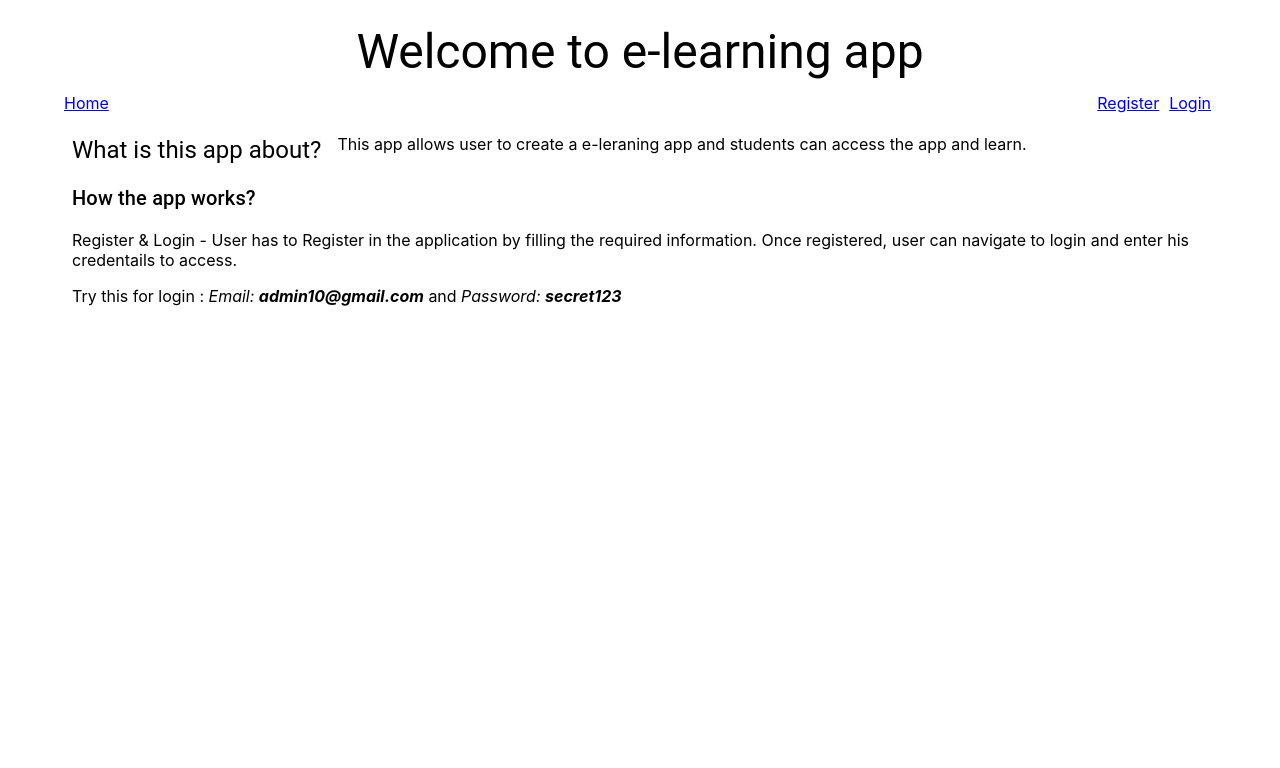
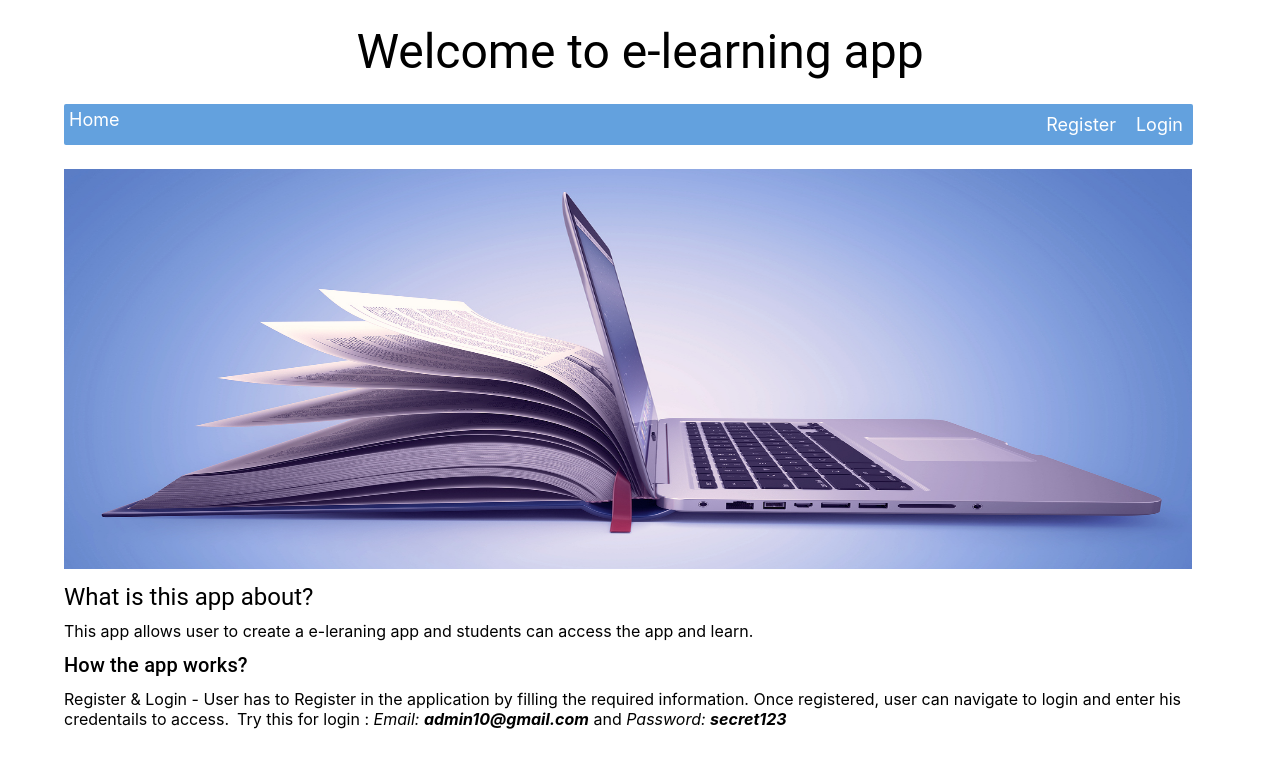
Before and after one commit to Shruthi-SP/e-learning-app, a React (Create React App) app: page / in a window 1280 px wide. Shown: the top 768 px of the page. Built offline with nearby package versions, Linux system fonts and the light colour scheme.

Commit message:
added home page and fixed errors

```diff
--- a/src/App.js
+++ b/src/App.js
@@ -6,7 +6,7 @@ function App(props) {
   return (
     <div >
       <Container>
-        <Typography variant="h3" sx={{mt:3 , textAlign:'center'}}>Welcome to e-learning app</Typography>
+        <Typography variant="h3" sx={{mt:3, mb:3 , textAlign:'center'}}>Welcome to e-learning app</Typography>
         <Navbar />
       </Container>
     </div>
--- a/src/components/Navbar.js
+++ b/src/components/Navbar.js
@@ -1,12 +1,11 @@
 import { useEffect, useState } from "react"
-import { useDispatch } from "react-redux"
+import { useDispatch, useSelector } from "react-redux"
 import { Link, Route } from "react-router-dom"
 import { asyncGetUser, removeUser } from "../actions/usersAction"
-import Register from "./admin/Register"
 import Login from "./admin/Login"
 import PrivateRoute from "./helper/PrivateRoute"
 import Account from "./admin/Account"
-import { Grid } from "@mui/material"
+import { Grid, Box } from "@mui/material"
 import Swal from "sweetalert2"
 import { withRouter } from "react-router-dom"
 import AddAdmin from "./admin/AddAdmin"
@@ -16,25 +15,27 @@ const Navbar = (props) => {
     const [userLoggedIn, setUserLoggedIn] = useState(false)
     const [admin, setAdmin] = useState(false)
 
+    const user = useSelector(state => {
+        return state.user
+    })
+    console.log('navbar', userLoggedIn, admin, user)
+    useEffect(() => {
+        if (Object.keys(user).length > 0) {
+            setUserLoggedIn(true)
+            if (user.role === 'admin') {
+                setAdmin(true)
+            }
+        }
+    }, [user])
+
     const dispatch = useDispatch()
 
-    const handleLoggedIn = () => {
-        setUserLoggedIn(true)
-    }
-    const handleAdmin = () => {
-        setAdmin(true)
-    }
-    const getData = (obj) => {
-        if (obj.role === 'admin') {
-            handleAdmin()
-        }
-        handleLoggedIn()
-    }
     useEffect(() => {
         if (localStorage.token) {
-            dispatch(asyncGetUser(getData))
+            dispatch(asyncGetUser())
         }
     }, [])
+
     const handleLogout = () => {
         localStorage.clear()
         dispatch(removeUser())
@@ -47,35 +48,47 @@ const Navbar = (props) => {
             text: 'successfully logged out',
             footer: ''
         })
+        setUserLoggedIn(false)
+        setAdmin(false)
     }
 
     return (
         <div>
+            {/* <div style={{ borderRadius: '2px', backgroundColor: '#63A1DE', width: '98%' }}> */}
             {
-                userLoggedIn ? <div>
-                    <Grid container direction="row" sx={{ mt: 1, mb: 1 }}>
+                userLoggedIn ?
+                    <Grid container direction="row" sx={{ mt: 1, mb: 1 }} style={{ borderRadius: '2px', backgroundColor: '#63A1DE', width: '98%' }}>
+
+                        <Grid item xs sx={{ display: "flex", justifyContent: "flex-start", }} >
+                            <Link style={{ margin: '5px', textDecoration: 'none', fontSize: '18px', color: 'white' }} to='/admin/account'>Account</Link>
+                        </Grid>
+
+                        <Grid item xs sx={{ display: "flex", justifyContent: "flex-end" }}>
+                            <Link style={{ margin: '5px', justifyContent: 'end', textDecoration: 'none', fontSize: '18px', color: 'white' }} to='/' onClick={handleLogout}>Logout</Link>
+                        </Grid>
+
+                    </Grid> : <Grid container direction="row" sx={{ mt: 1, mb: 1 }} style={{ borderRadius: '2px', backgroundColor: '#63A1DE', width: '98%' }}>
+
                         <Grid item xs sx={{ display: "flex", justifyContent: "flex-start", }}>
-                            <Link style={{ margin: '5px' }} to='/admin/account'>Account</Link>
+                            <Link style={{ margin: '5px', textDecoration: 'none', fontSize: '18px', color: 'white' }} to='/'>Home</Link>
                         </Grid>
-                        <Grid item xs sx={{ display: "flex", justifyContent: "flex-end" }}>
-                            <Link style={{ margin: '5px', justifyContent: 'end' }} to='#' onClick={handleLogout}>Logout</Link>
+
+                        <Grid item sx={{ display: "flex", justifyContent: "flex-end" }}>
+
+                            <Link style={{ margin: '10px', justifyContent: 'end', textDecoration: 'none', fontSize: '18px', color: 'white' }} to='/admin/register'> Register</Link>
+
+                            <Link style={{ margin: '10px', justifyContent: 'end', textDecoration: 'none', fontSize: '18px', color: 'white' }} to='/admin/login'>Login</Link>
+
                         </Grid>
+
                     </Grid>
-                </div> : <Grid container direction="row" sx={{ mt: 1, mb: 1 }}>
-                    <Grid item xs sx={{ display: "flex", justifyContent: "flex-start", }}>
-                        <Link style={{ margin: '5px', marginLeft:'0px' }} to='#'>Home</Link>
-                    </Grid>
-                    <Grid item sx={{ display: "flex", justifyContent: "flex-end" }}>
-                        <Link style={{ margin: '5px', justifyContent: 'end' }} to='/admin/register'> Register</Link>
-                        <Link style={{ margin: '5px', justifyContent: 'end' }} to='/admin/login'>Login</Link>
-                    </Grid>
+            }
+            {/* </div> */}
 
-                </Grid>
-            }
             <Route path='/' exact component={Home}></Route>
             <Route path='/admin/register' component={AddAdmin}></Route>
             <Route path='/admin/login' render={(props) => {
-                return <Login {...props} getData={getData} />
+                return <Login {...props} />
             }}></Route>
             <PrivateRoute path='/admin/account' component={Account} />
         </div>
--- a/src/components/admin/Account.js
+++ b/src/components/admin/Account.js
@@ -5,7 +5,6 @@ import ModalAdmin from "./ModalAdmin"
 
 const Account = (props) => {
 
-    const [edit, setEdit] = useState(false)
     const [open, setOpen] = useState(false)
 
     const handleClose = () => {
@@ -17,8 +16,6 @@ const Account = (props) => {
     })
 
     const handleUpdate = () => {
-        console.log('clicked', user)
-        setEdit(!edit)
         setOpen(true)
     }
 
@@ -31,7 +28,6 @@ const Account = (props) => {
                 <p>Academy Name: <b>{user.academy.name}</b></p>
                 <p>Academy Website: <b>{user.academy.website}</b></p>
                 <Button variant="contained" size="small" onClick={handleUpdate}>Update</Button>
-                {/* {edit && <EditAdmin handleUpdate={handleUpdate} user={user} /> } */}
                 {open && <ModalAdmin user={user} handleClose={handleClose} open={open} />}
             </>}
         </div>
--- a/src/components/admin/AddAdmin.js
+++ b/src/components/admin/AddAdmin.js
@@ -15,7 +15,7 @@ const AddAdmin = (props) => {
     }
 
     return (
-        <div style={{ width:'300px', margin:'auto', padding:'10px', textAlign: 'center', border: '1px solid grey', borderRadius:'10px'}}>
+        <div style={{ width:'300px', margin:'20px auto', padding:'10px', textAlign: 'center', border: '1px solid rgba(0, 0, 0, 0.1)', borderRadius:'10px'}}>
             <Typography variant="h5" sx={{m: 1}}>Admin Register</Typography>
             <RegisterForm formSubmission={formSubmission} />
         </div>
--- a/src/components/admin/Home.js
+++ b/src/components/admin/Home.js
@@ -3,13 +3,13 @@ import { Grid, Typography } from "@mui/material"
 const Home = (props) => {
 
     return (
-        <Grid container>
-            {/* <img src='bill.png' alt='' width='350px' height='350px' /> */}
-            <Typography variant="h5" sx={{ m: 1 }}>What is this app about?</Typography>
-            <Typography variant="body" sx={{ m: 1 }}>This app allows user to create a e-leraning app and students can access the app and learn.</Typography>
-            <Typography variant="h6" sx={{ m: 1 }}>How the app works?</Typography>
-            <Typography variant="body" sx={{ m: 1 }}>  Register & Login - User has to Register in the application by filling the required information. Once registered, user can navigate to login and enter his credentails to access.</Typography>
-            <Typography variant="body" sx={{ m: 1 }}>Try this for login : <em>Email: <strong>admin10@gmail.com</strong></em> and <em>Password: <b>secret123</b></em></Typography>
+        <Grid sx={{m:3, ml: 0}}>
+            <img src='el.png' alt='' width='100%' height='400px' />
+            <Typography variant="h5" sx={{ m: 1, ml: 0 }}>What is this app about?</Typography>
+            <Typography variant="body" sx={{ m: 1, ml: 0 }}>This app allows user to create a e-leraning app and students can access the app and learn.</Typography>
+            <Typography variant="h6" sx={{ m: 1, ml: 0 }}>How the app works?</Typography>
+            <Typography variant="body" sx={{ m: 1, ml: 0 }}>  Register & Login - User has to Register in the application by filling the required information. Once registered, user can navigate to login and enter his credentails to access.</Typography>
+            <Typography variant="body" sx={{ m: 1, ml: 0 }}>Try this for login : <em>Email: <strong>admin10@gmail.com</strong></em> and <em>Password: <b>secret123</b></em></Typography>
         </Grid>
     )
 }
--- a/src/components/admin/Login.js
+++ b/src/components/admin/Login.js
@@ -5,7 +5,7 @@ import { Typography, TextField, Button } from "@mui/material"
 import { asyncLoginUser } from "../../actions/usersAction"
 
 const Login = (props) => {
-    const {getData} = props
+
     const [email, setEmail] = useState('')
     const [password, setPassword] = useState('')
     const [formErr, setFormErr] = useState({})
@@ -47,14 +47,14 @@ const Login = (props) => {
                 email: email,
                 password: password,
             }
-            dispatch(asyncLoginUser(formData, redirect, getData))
+            dispatch(asyncLoginUser(formData, redirect))
         }
         else {
             setFormErr(err)
         }
     }
 
-    return <div style={{ width:'300px', height: '400px', margin:'auto', textAlign: 'center', border: '1px solid grey', borderRadius:'10px'}}>
+    return <div style={{ width:'300px', height: '300px', margin:'20px auto', textAlign: 'center', border: '1px solid rgba(0, 0, 0, 0.1)', borderRadius:'10px'}}>
         <Typography variant="h5" sx={{ m:3 }}>Admin Login</Typography>
         <form onSubmit={handleSubmit}>
 
--- a/src/components/admin/ModalAdmin.js
+++ b/src/components/admin/ModalAdmin.js
@@ -13,12 +13,11 @@ const ModalAdmin = (props) => {
     const { user, handleClose, open } = props
     let { academy } = user
     let { name, website } = academy
-    console.log(name, website)
+
     const dispatch = useDispatch()
 
     const formSubmission = (formData) => {
         dispatch(asyncUpdateUser(formData))
-        //handleUpdate()
         handleClose()
     }
 
```
Also changed, not shown: src/actions/usersAction.js (+3 -6 lines), src/components/admin/EditAdmin.js (added, +25 -0 lines), src/components/admin/RegisterForm.js (+9 -19 lines).
